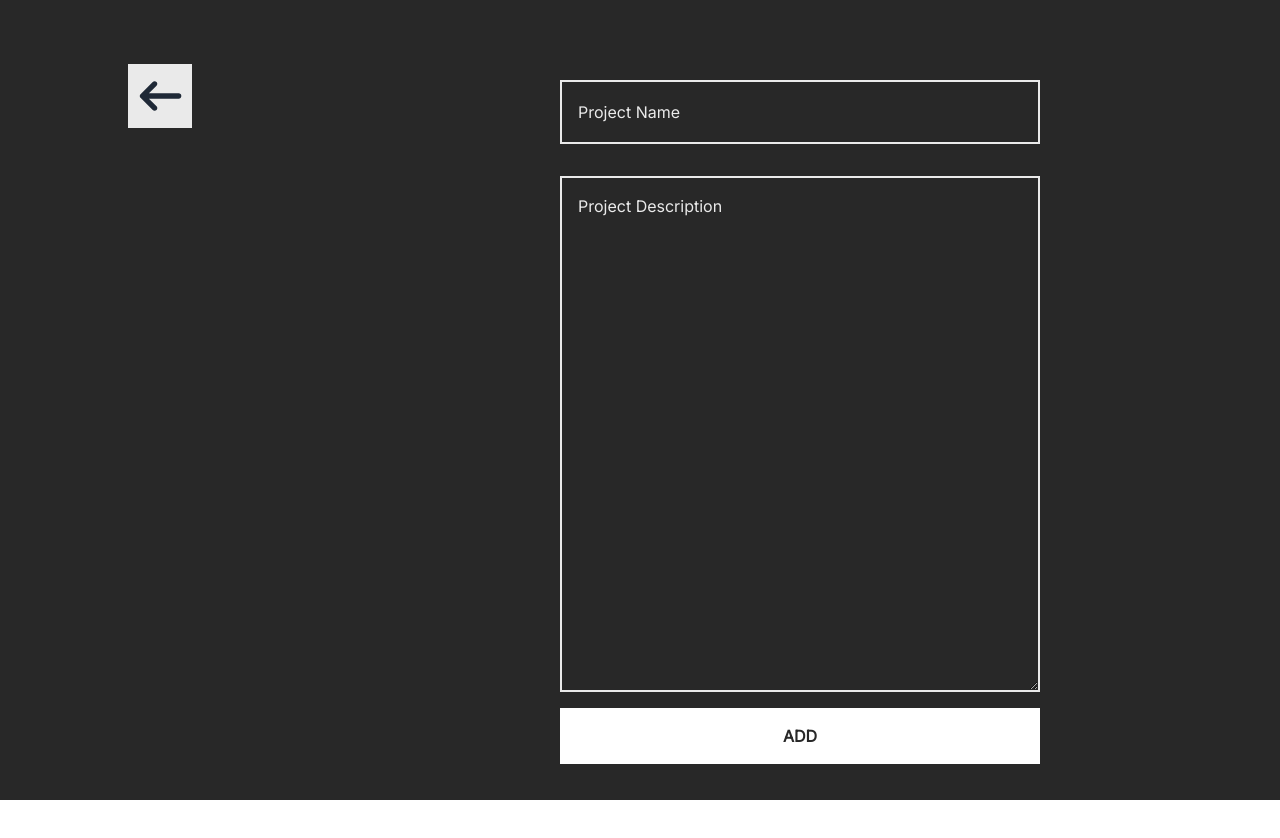
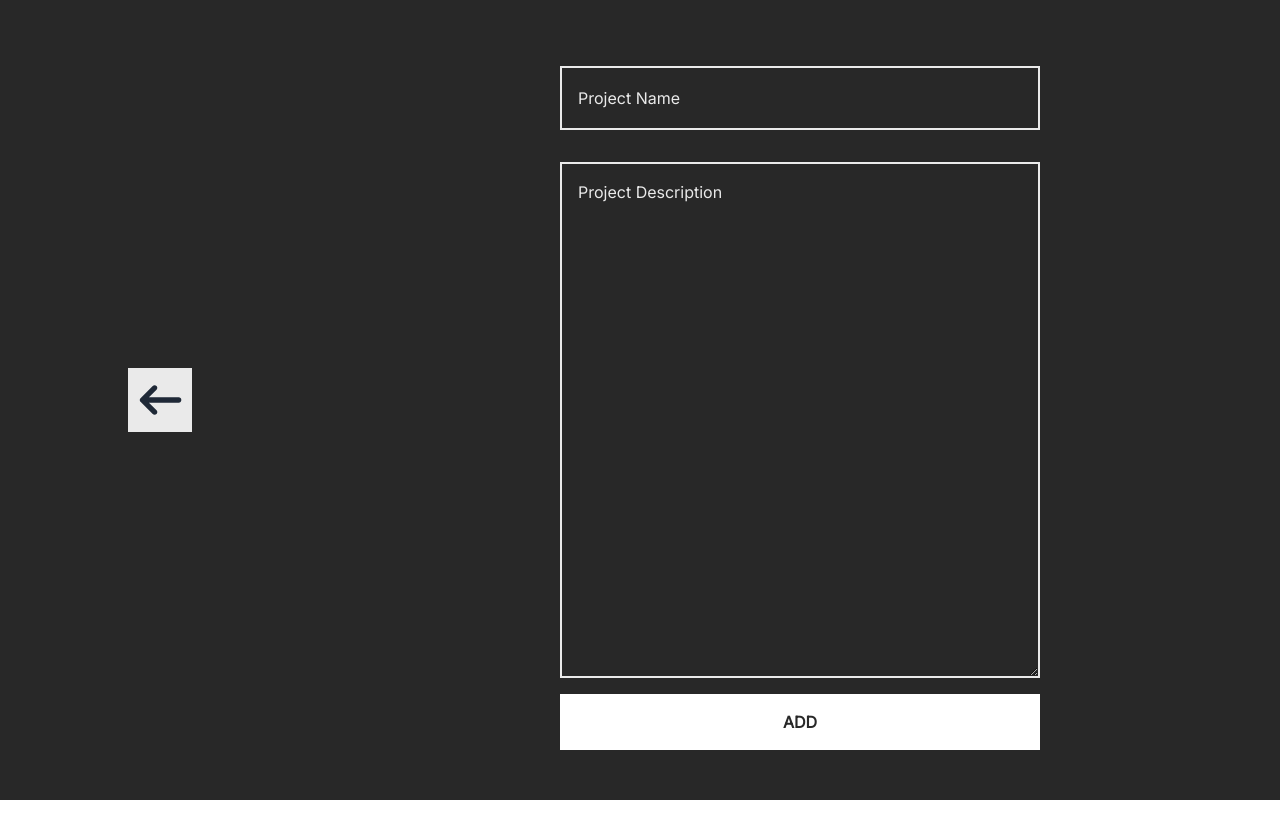
Before and after one commit to WasixXD/Rustico, a Nuxt app: page /create/project in a window 1280 px wide. Shown: the top 838 px of the page. After the commit the page ends 800 px from the top, so only its background shows below. Built offline with nearby package versions, Linux system fonts and the light colour scheme.

Commit message:
💄 Style: another one

```diff
--- a/pages/create/project.vue
+++ b/pages/create/project.vue
@@ -1,25 +1,23 @@
 <template>
-    <div class="flex flex-row w-full h-full inter">
-        <div class="h-screen w-1/3 flex justify-center items-start">
+    <div class="flex flex-row w-full h-full inter flex-col md:flex-row">
+        <div class="w-full md:w-1/3 flex justify-center items-start md:items-center">
             <NuxtLink to="/">
-
-                <Icon name="material-symbols:arrow-right-alt-rounded" class="cursor-pointer rotate-180 mt-16 bg-[#eaeaea]" size="4rem"/>
+                <Icon name="material-symbols:arrow-right-alt-rounded" class="cursor-pointer rotate-180 mt-16 bg-[#eaeaea] md:mt-0" size="4rem"/>
             </NuxtLink>
         </div>
-        <div class="w-full h-full flex justify-center items-start">
-            <form class="flex flex-col justify-start items-center h-full w-full mt-16" @submit.prevent="handleSubmit" >
+        <div class="w-full h-full flex justify-center items-center">
+            <form class="flex flex-col justify-center items-center h-full w-full mt-16 md:mt-0" @submit.prevent="handleSubmit">
                 <input v-model="name" type="text" placeholder="Project Name" name="project_name" required
-                    class="border-2 border-[#eaeaea] w-2/4 h-16 bg-[#282828] text-white placeholder:text-[#eaeaea] p-4 my-4"
+                    class="border-2 border-[#eaeaea] w-3/4 md:w-2/4 h-16 bg-[#282828] text-white placeholder:text-[#eaeaea] p-4 my-4"
                 >
                 <textarea v-model="desc" name="description" placeholder="Project Description"
-                    class="border-2 border-[#eaeaea] w-2/4 bg-[#282828] text-white placeholder:text-[#eaeaea] p-4 my-4" rows="20" cols="80"
+                    class="border-2 border-[#eaeaea] w-3/4 md:w-2/4 bg-[#282828] text-white placeholder:text-[#eaeaea] p-4 my-4" rows="20" cols="80"
                 ></textarea>
-                <button type="submit" class="bg-white w-2/4 p-4 font-black text-[#282828]">ADD</button>
+                <button type="submit" class="bg-white w-3/4 md:w-2/4 p-4 font-black text-[#282828]">ADD</button>
             </form>
         </div>
     </div>
 </template>
-
 
 <style scoped>
 
```
